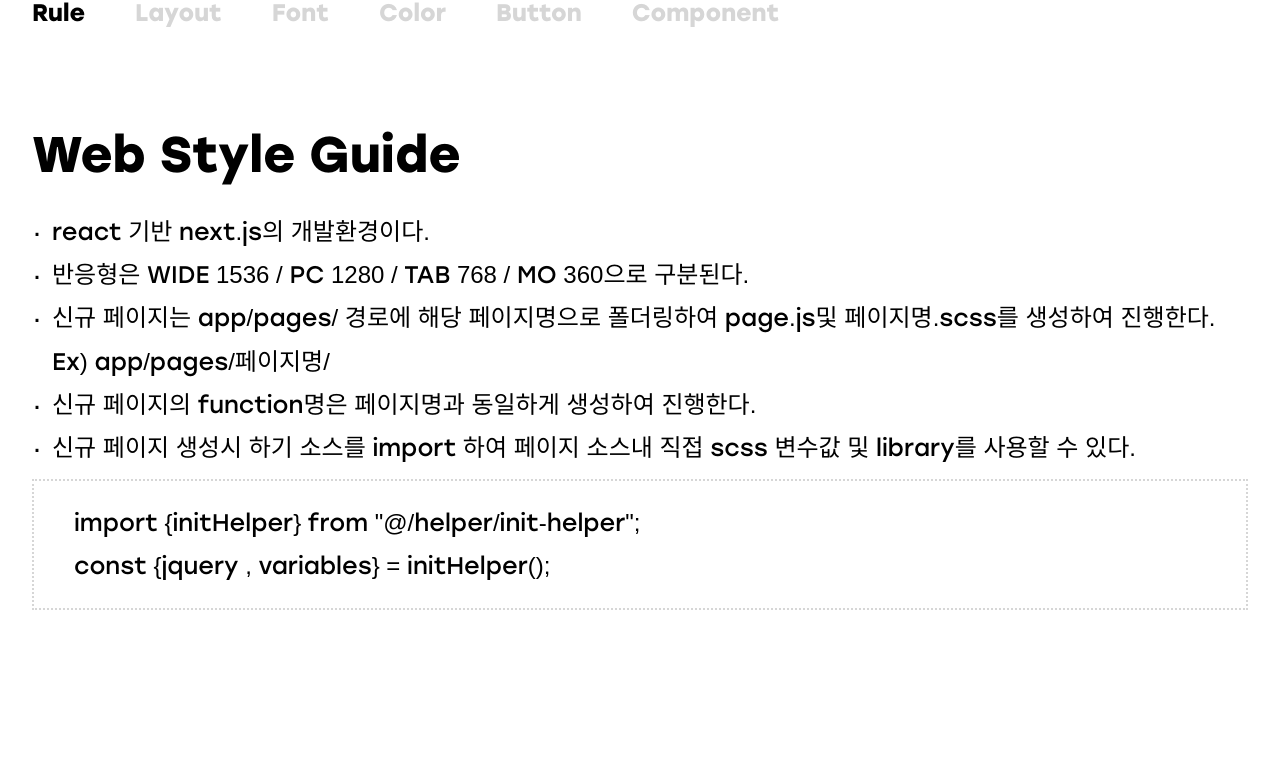
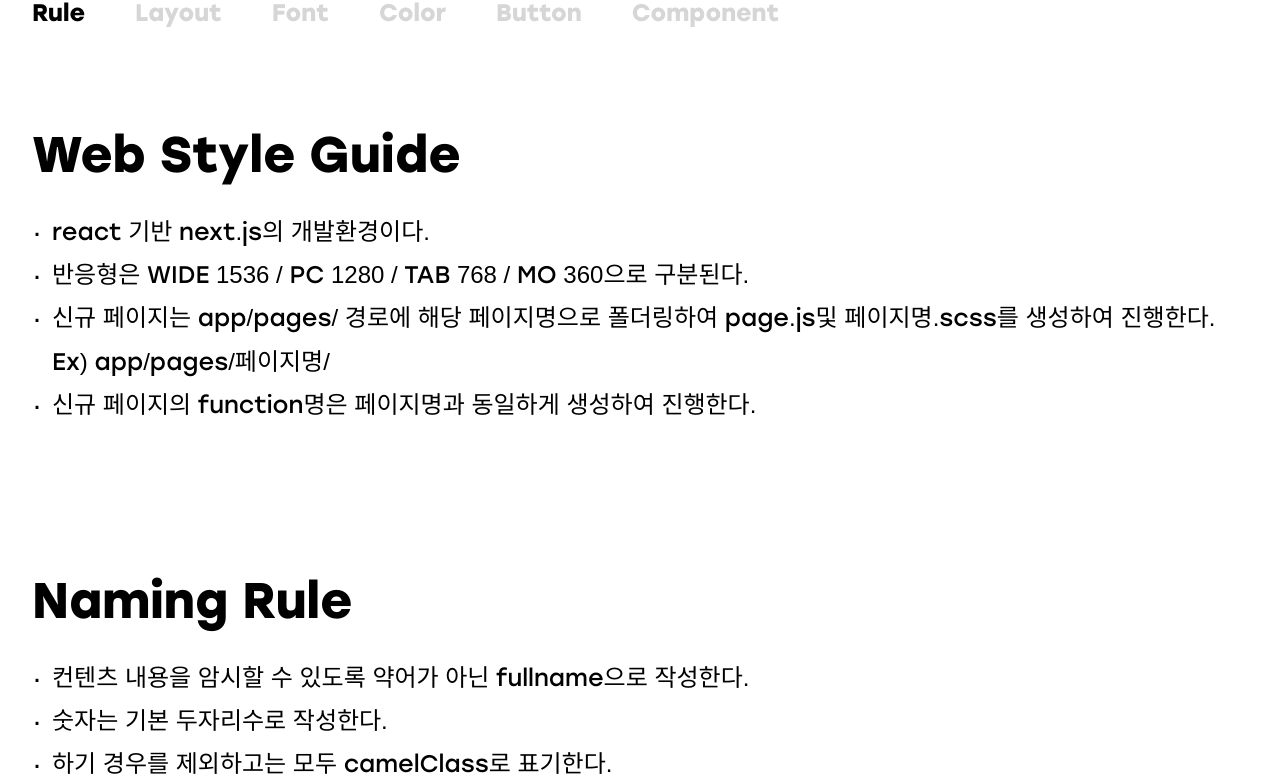
Before and after one commit to heejung-newheee/anchors-home, a Next.js app: page /guide in a window 1280 px wide. Shown: the part 426-1205 px from the top of the page. Built offline with nearby package versions, Linux system fonts and the light colour scheme; a web font is replaced by a local one.

Commit message:
library guide 수정

```diff
--- a/app/guide/page.jsx
+++ b/app/guide/page.jsx
@@ -25,11 +25,6 @@
                         <p>반응형은 WIDE 1536 / PC 1280 / TAB 768 / MO 360으로 구분된다.</p>
                         <p>신규 페이지는 app/pages/ 경로에 해당 페이지명으로 폴더링하여 page.js및 페이지명.scss를 생성하여 진행한다. <br/>Ex) app/pages/페이지명/</p>
                         <p>신규 페이지의 function명은 페이지명과 동일하게 생성하여 진행한다.</p>
-                        <p>신규 페이지 생성시 하기 소스를 import 하여 페이지 소스내 직접 scss 변수값 및 library를 사용할 수 있다.</p>
-                        <div className="box">
-                            import &#123;initHelper&#125; from "@/helper/init-helper"; <br/>
-                            const &#123;jquery , variables&#125; = initHelper();
-                        </div>
                     </dd>
 
                     <dt>Naming Rule</dt>
```
